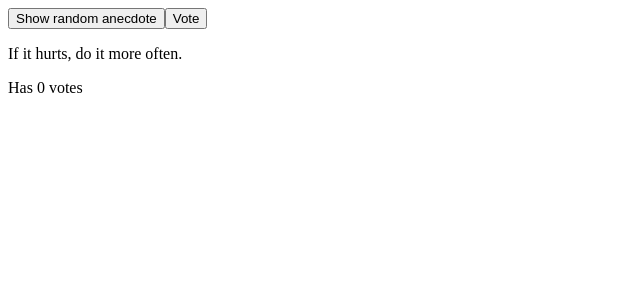
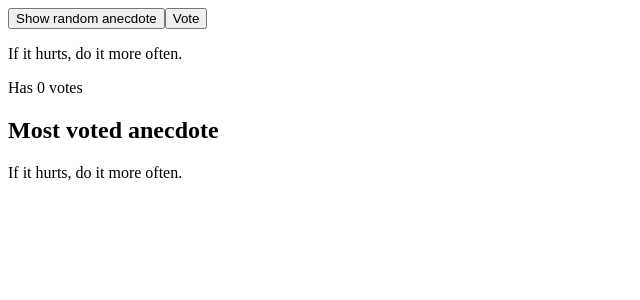
Before and after one commit to A0ak/Part1, a React (Vite) app: page / in a window 1280 px wide. Shown: the top 300 px of the page, without its empty margins (0-640 px from the left). Built offline with nearby package versions, Linux system fonts and the light colour scheme.

Commit message:
exercise 1.14

```diff
--- a/src/App.jsx
+++ b/src/App.jsx
@@ -13,7 +13,7 @@ const App = () => {
   ]
 
   const [selected, setSelected] = useState(0)
-  const [points, setPoints] = useState(new Array(anecdotes.length).fill(0))
+  const [points, setPoints] = useState(new Array(anecdotes.length).fill(0)) // initialize points array with zeros
 
   const handleClick = () => {
     const randomIndex = Math.floor(Math.random() * anecdotes.length);
@@ -21,9 +21,15 @@ const App = () => {
   }
 
   const handleVote = () => {
-    const copy = [...points];
-    copy[selected] += 1;
-    setPoints(copy);
+    const copy = [...points]; // copy the points array
+    copy[selected] += 1; // increment the value of the selected anecdote
+    setPoints(copy); // update the state
+  }
+
+  const mostVotedAnecdote = () => {
+    const maxVotes = Math.max(...points); // find the maximum votes
+    const index = points.indexOf(maxVotes); // find the index of the anecdote with maximum votes
+    return anecdotes[index]; // return the most voted anecdote
   }
 
   return (
@@ -32,6 +38,8 @@ const App = () => {
       <button onClick={handleVote}>Vote</button>
       <p>{anecdotes[selected]}</p>
       <p>Has {points[selected]} votes</p>
+      <h2>Most voted anecdote</h2>
+      <p>{mostVotedAnecdote()}</p>
     </div>
   )
 }
```
